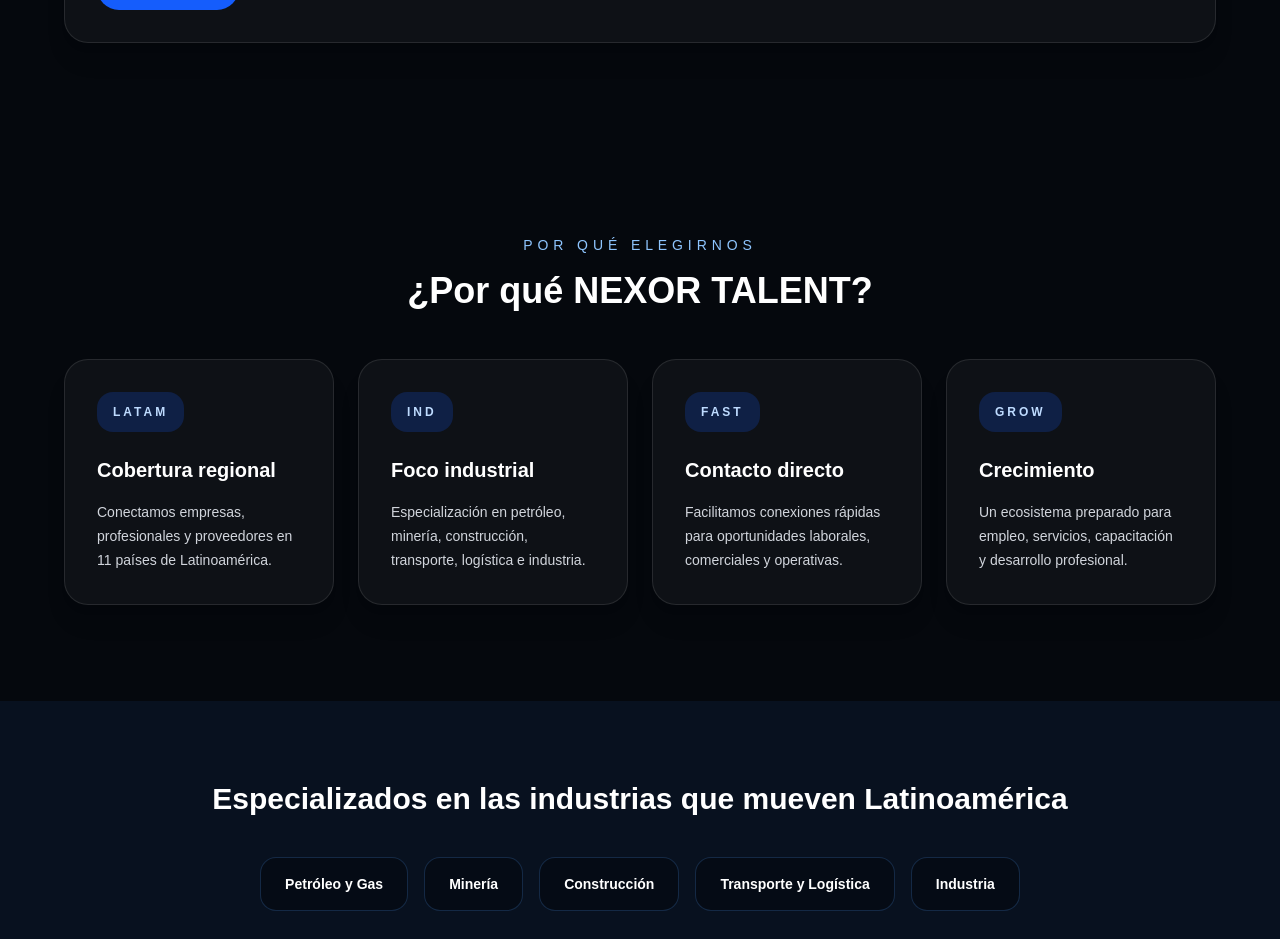
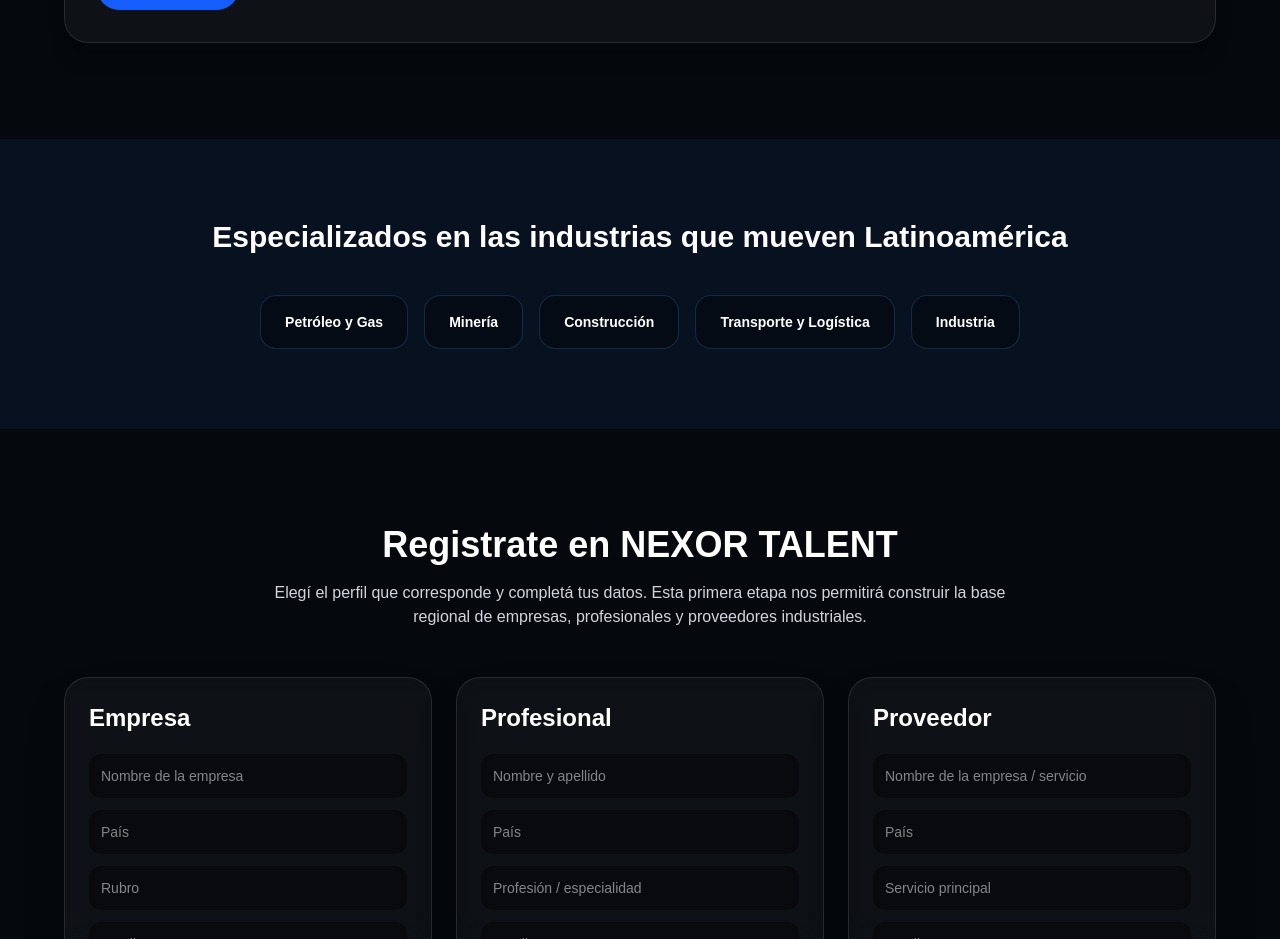
Before and after one commit to josecavallari1987-star/nexor-group, a Next.js app: page /talent in a window 1280 px wide. Shown: the part 5340-6279 px from the top of the page. Built offline with nearby package versions, Linux system fonts and the light colour scheme.

Commit message:
Nexor Talent landing funcional

```diff
--- a/app/talent/page.tsx
+++ b/app/talent/page.tsx
@@ -574,62 +574,6 @@
 </div>
 </section>
 
-<section className="px-6 py-24">
-  <div className="mx-auto max-w-6xl">
-    <div className="mb-12 text-center">
-      <p className="mb-4 text-sm uppercase tracking-[0.35em] text-blue-300">
-        Por qué elegirnos
-      </p>
-
-      <h3 className="text-3xl font-bold md:text-4xl">
-        ¿Por qué NEXOR TALENT?
-      </h3>
-    </div>
-
-    <div className="grid gap-6 md:grid-cols-4">
-      {[
-        {
-          code: "LATAM",
-          title: "Cobertura regional",
-          text: "Conectamos empresas, profesionales y proveedores en 11 países de Latinoamérica.",
-        },
-        {
-          code: "IND",
-          title: "Foco industrial",
-          text: "Especialización en petróleo, minería, construcción, transporte, logística e industria.",
-        },
-        {
-          code: "FAST",
-          title: "Contacto directo",
-          text: "Facilitamos conexiones rápidas para oportunidades laborales, comerciales y operativas.",
-        },
-        {
-          code: "GROW",
-          title: "Crecimiento",
-          text: "Un ecosistema preparado para empleo, servicios, capacitación y desarrollo profesional.",
-        },
-      ].map((item) => (
-        <div
-          key={item.title}
-          className="rounded-3xl border border-white/10 bg-white/[0.04] p-8 shadow-xl transition-all duration-300 hover:-translate-y-2 hover:border-blue-400/40 hover:shadow-[0_0_40px_rgba(59,130,246,0.15)]"
-        >
-          <div className="mb-6 inline-flex rounded-2xl bg-blue-600/20 px-4 py-3 text-xs font-bold tracking-[0.25em] text-blue-200">
-            {item.code}
-          </div>
-
-          <h4 className="mb-4 text-xl font-bold">
-            {item.title}
-          </h4>
-
-          <p className="text-sm leading-6 text-gray-300">
-            {item.text}
-          </p>
-        </div>
-      ))}
-    </div>
-  </div>
-</section>
-
 
       <section className="bg-[#08111f] px-6 py-20">
         <div className="mx-auto max-w-6xl text-center">
```
